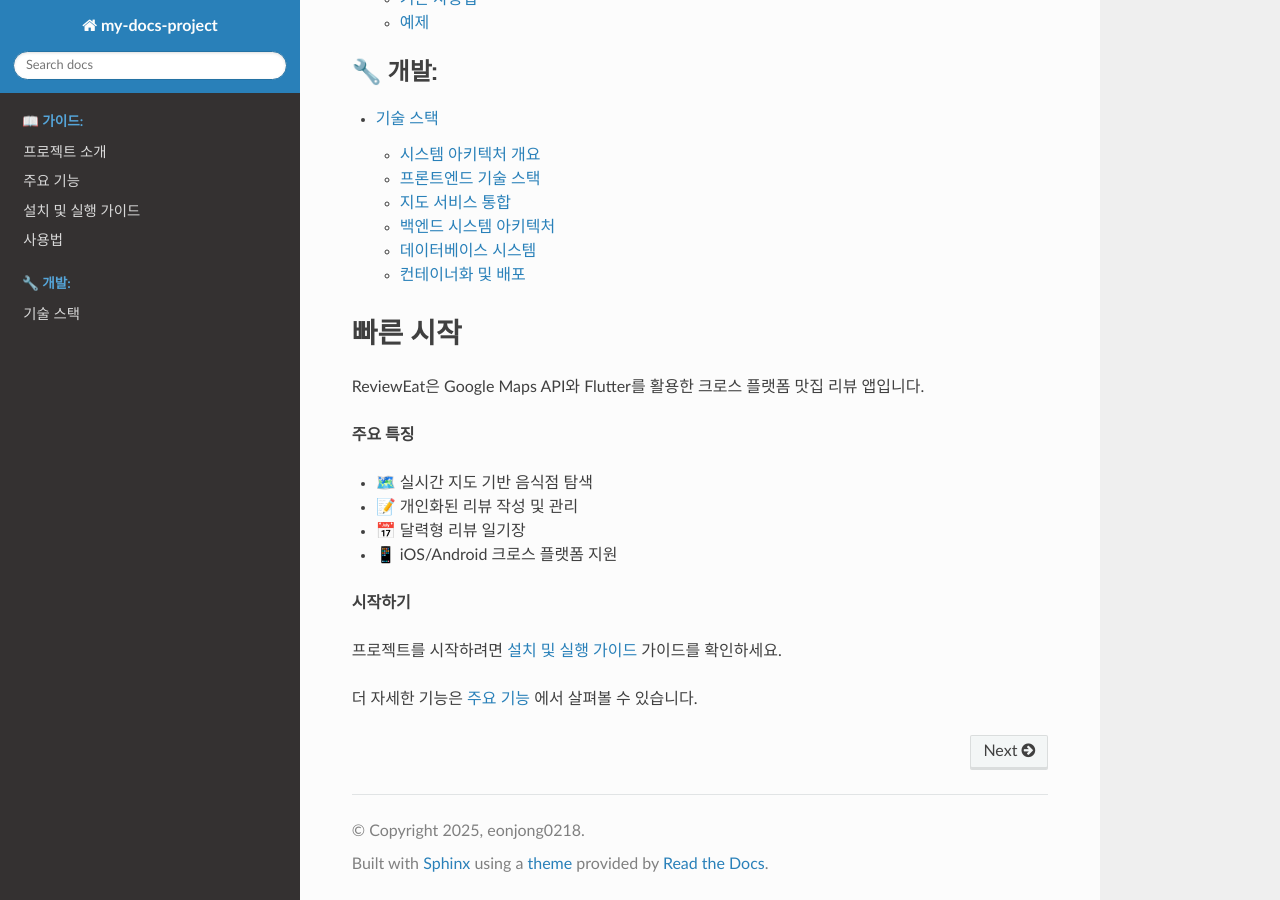
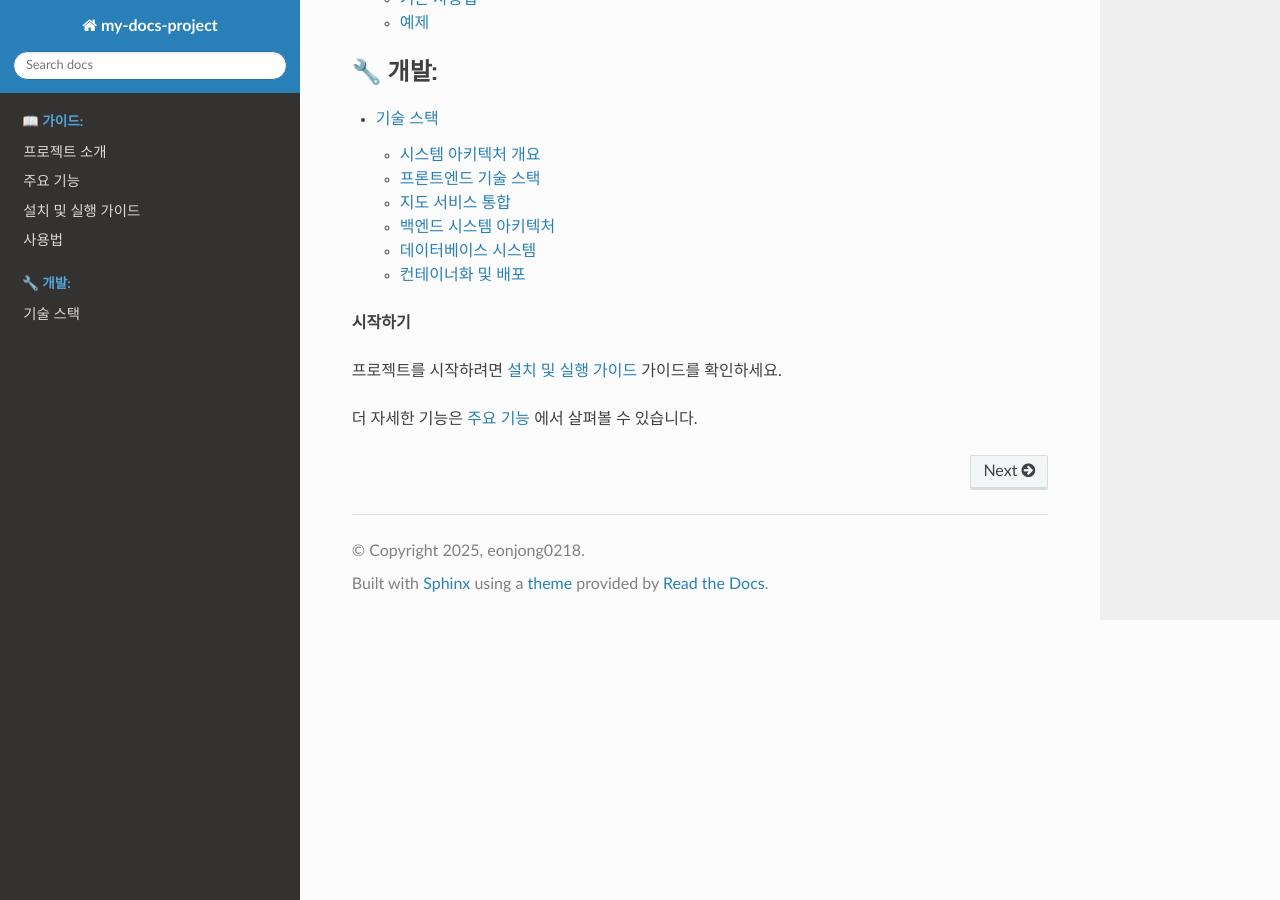
Before and after one commit to eonjong0218/my-docs-project, a Sphinx documentation site: the page built from docs/source/index.rst, in a window 1280 px wide and 900 px high, scrolled down 865 px. Built offline with Sphinx 7.4.7 and the Read the Docs theme 3.1.0, drawn with Linux system fonts in a browser that asks for light colours; pages that are not in the unit, such as notebooks, are missing from menus.

```diff
--- a/docs/source/index.rst
+++ b/docs/source/index.rst
@@ -30,18 +30,6 @@
    contributing
    development
 
-빠른 시작
-========
-
-ReviewEat은 Google Maps API와 Flutter를 활용한 크로스 플랫폼 맛집 리뷰 앱입니다.
-
-**주요 특징**
-
-* 🗺️ 실시간 지도 기반 음식점 탐색
-* 📝 개인화된 리뷰 작성 및 관리
-* 📅 달력형 리뷰 일기장
-* 📱 iOS/Android 크로스 플랫폼 지원
-
 **시작하기**
 
 프로젝트를 시작하려면 :doc:`installation` 가이드를 확인하세요.
```
Also changed, not shown: docs/source/installation.rst (line endings or trailing spaces).
